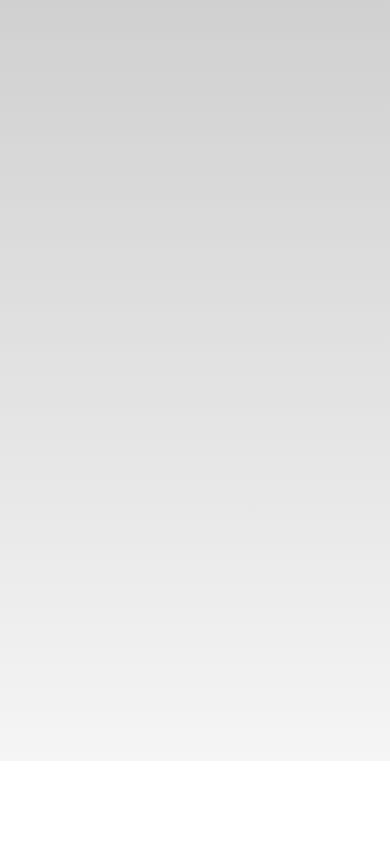
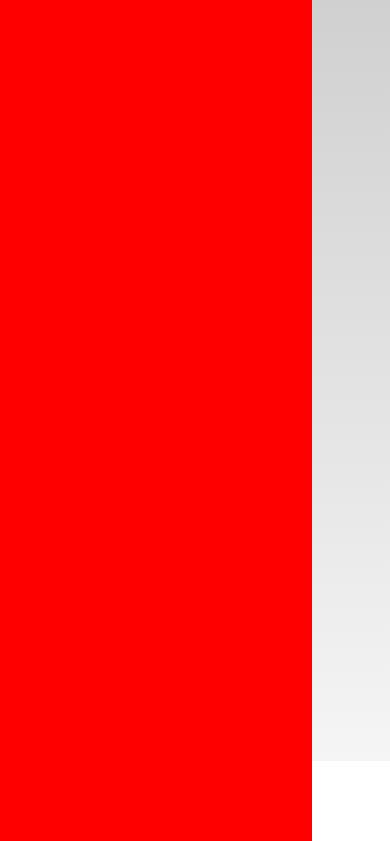
Before and after one commit to MythlinMasterdo/leftFieldLabsChallenge, a website: page index.html in a window 390 px wide. Both pictures are taken after a click on the button 37 px from the left and 40 px from the top of the page. Shown: the part 83-924 px from the top of the page. Before the commit the page ends 844 px from the top, so only its background shows below. Drawn offline with Linux system fonts and the light colour scheme.

Commit message:
onclick of hamburger icon toggle div visibility

```diff
--- a/css/styles.css
+++ b/css/styles.css
@@ -32,3 +32,13 @@ body {
 .nav-icon {
   color: #647b86;
 }
+
+.sidebar-open {
+  width: 80vw;
+  height: 100%;
+  background-color: red;
+}
+
+.sidebar-closed {
+  display: none;
+}
--- a/index.html
+++ b/index.html
@@ -10,12 +10,14 @@
 
   <body>
     <script src="https://use.fontawesome.com/79ae559642.js"></script>
+    <script src="js/scripts.js"></script>
     <header class="header">
-      <button class="nav-btn">
+      <button class="nav-btn" onclick="toggleSidebar()">
         <i class="fa fa-bars fa-2x nav-icon" aria-hidden="true"></i>
       </button>
       <img class="android-logo" src="https://www.android.com/static/2016/img/logo-android-green_2x.png"/>
     </header>
-    <script src="js/scripts.js"></script>
+    <div class="sidebar-closed">
+    </div>
   </body>
 </html>
--- a/js/scripts.js
+++ b/js/scripts.js
@@ -0,0 +1,9 @@
+function toggleSidebar() {
+  var isClosed = document.getElementsByClassName('sidebar-closed');
+  console.log('isClosed ', isClosed);
+  if(isClosed.length > 0) {
+    isClosed[0].setAttribute('class', 'sidebar-open');
+  } else {
+    document.getElementsByClassName('sidebar-open')[0].setAttribute('class', 'sidebar-closed');
+  }
+}
```
